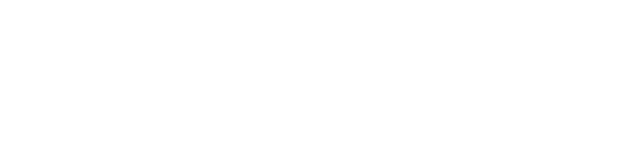
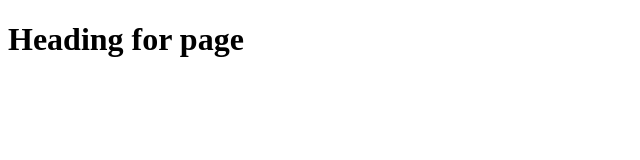
Before and after one commit to ASpudka/HTML, a plain HTML site: page index.html in a window 1280 px wide. Shown: the whole page, without its empty margins (0-640 px from the left). Drawn offline with Linux system fonts and the light colour scheme.

Commit message:
Add Heading for page

```diff
--- a/index.html
+++ b/index.html
@@ -2,10 +2,10 @@
 <html lang="en">
 <head>
   <meta charset="UTF-8">
-
-  <title>Document</title>
+   <title>Html</title>
 </head>
 <body>
+  <h1>Heading for page</h1>
 
 </body>
 </html>
```
